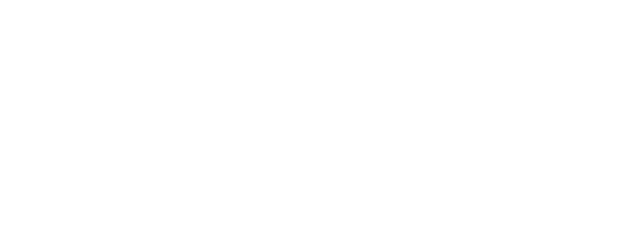
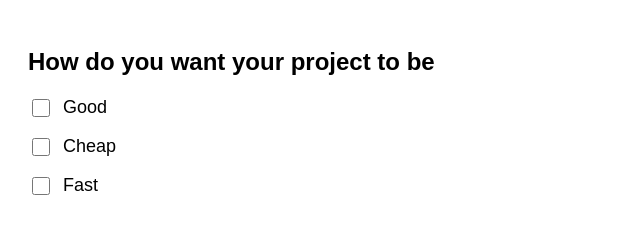
Before and after one commit to acciojob/toggler-js-noumantannu06-glitch, a website: page main.html in a window 1280 px wide. Shown: the whole page, without its empty margins (0-640 px from the left). Drawn offline with Linux system fonts and the light colour scheme.

Commit message:
created a submission

```diff
--- a/main.html
+++ b/main.html
@@ -8,6 +8,23 @@
 
 <body>
 	<!-- the entire body must be written by student -->
+	 <h2>How do you want your project to be</h2>
+
+  <div class="toggle-container g1">
+    <input type="checkbox" id="good" class="toggle" />
+    <span>good</span>
+  </div>
+
+  <div class="toggle-container g2">
+    <input type="checkbox" id="cheap" class="toggle" />
+    <span>cheap</span>
+  </div>
+
+  <div class="toggle-container g3">
+    <input type="checkbox" id="fast" class="toggle" />
+    <span>fast</span>
+  </div>
+
     <script type="text/javascript" src="./script.js">
 </script>
 
--- a/script.js
+++ b/script.js
@@ -1 +1,18 @@
 //your JS code here. If required.
+ const toggles = document.querySelectorAll(".toggle");
+
+    toggles.forEach((toggle) => {
+      toggle.addEventListener("change", function () {
+        const checkedToggles = [...toggles].filter((t) => t.checked);
+
+        if (checkedToggles.length > 2) {
+          if (this.id === "good") {
+            document.getElementById("cheap").checked = false;
+          } else if (this.id === "cheap") {
+            document.getElementById("fast").checked = false;
+          } else if (this.id === "fast") {
+            document.getElementById("good").checked = false;
+          }
+        }
+      });
+    });
--- a/styles.css
+++ b/styles.css
@@ -1 +1,24 @@
 /*  your css code here. If applicable */
+ body {
+      font-family: Arial, sans-serif;
+      padding: 20px;
+    }
+
+    .toggle-container {
+      display: flex;
+      align-items: center;
+      gap: 10px;
+      margin: 15px 0;
+    }
+
+    .toggle {
+      width: 18px;
+      height: 18px;
+      accent-color: #4caf50;
+      cursor: pointer;
+    }
+
+    span {
+      font-size: 18px;
+      text-transform: capitalize;
+    }
```
